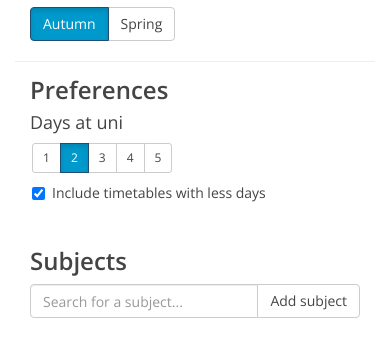
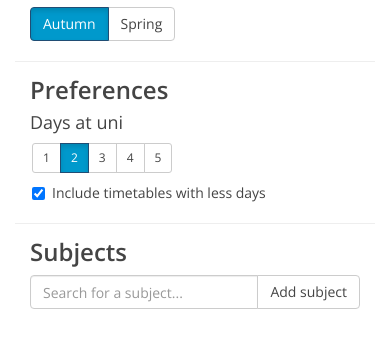
Before and after one commit to szdc/uts-timetable-generator, a website: page index.html in a window 390 px wide. Shown: the part 185-542 px from the top of the page. Drawn offline with nearby package versions, Linux system fonts and the light colour scheme; some packages are replaced by stand-ins of ours; a script that the page names is missing.

Commit message:
Added an additional border and re-ordered CSS.

```diff
--- a/assets/css/styles.css
+++ b/assets/css/styles.css
@@ -1,14 +1,6 @@
 body {
   color: #444;
   font-family: 'Open Sans', sans-serif;
-}
-.container {
-  max-width: 860px;
-}
-.header {
-  background-color: #0099CC;
-  border-bottom: 1px solid #eee;
-  padding: 50px 0px 0px 15px;
 }
 h1 {
   font-weight: 600;
@@ -18,6 +10,14 @@ h1 {
 h3 {
   font-weight: 600;
   margin-top: 15px;
+}
+.container {
+  max-width: 860px;
+}
+.header {
+  background-color: #0099CC;
+  border-bottom: 1px solid #eee;
+  padding: 50px 0px 0px 15px;
 }
 .row {
   padding: 0 15px 20px 15px;
@@ -50,6 +50,9 @@ h3 {
 .preference {
   margin-left: 2px;
 }
-.preferences {
-  border-top: 1px solid #eee;
+.preference .checkbox {
+  margin-bottom: 0px;
 }
+.semester, .preferences {
+  border-bottom: 1px solid #eee;
+}
--- a/index.html
+++ b/index.html
@@ -16,7 +16,7 @@
 
       <div class="row">
         <div class="col-md-4">
-          <div class="row">
+          <div class="row semester">
             <h3>Semester</h3>
             <div class="btn-group" data-toggle="buttons">
               <label class="btn btn-primary active">
@@ -43,7 +43,7 @@
             </div>
           </div>
         </div>
-        <div class="col-md-8">
+        <div class="col-md-8 subjects">
           <div>
             <h3>Subjects</h3>
             <form ng-submit="addSubject();">
```
